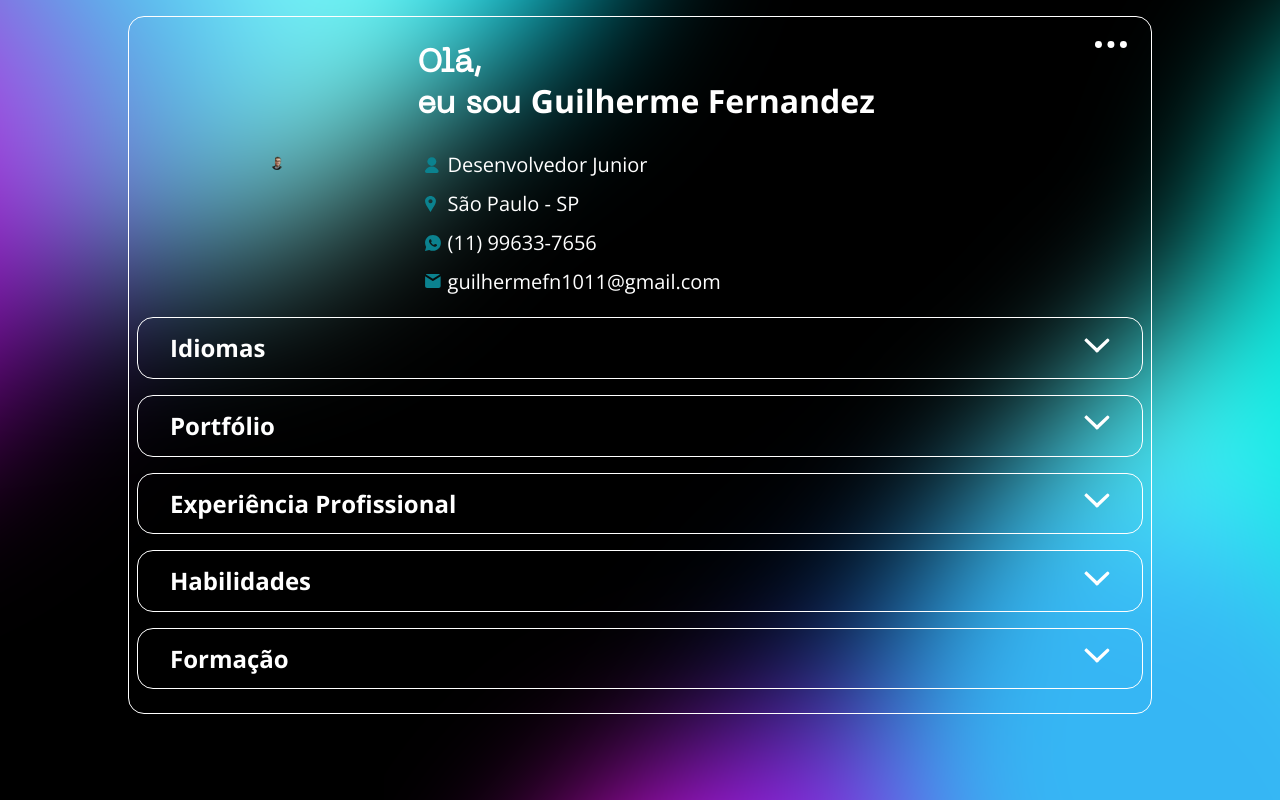
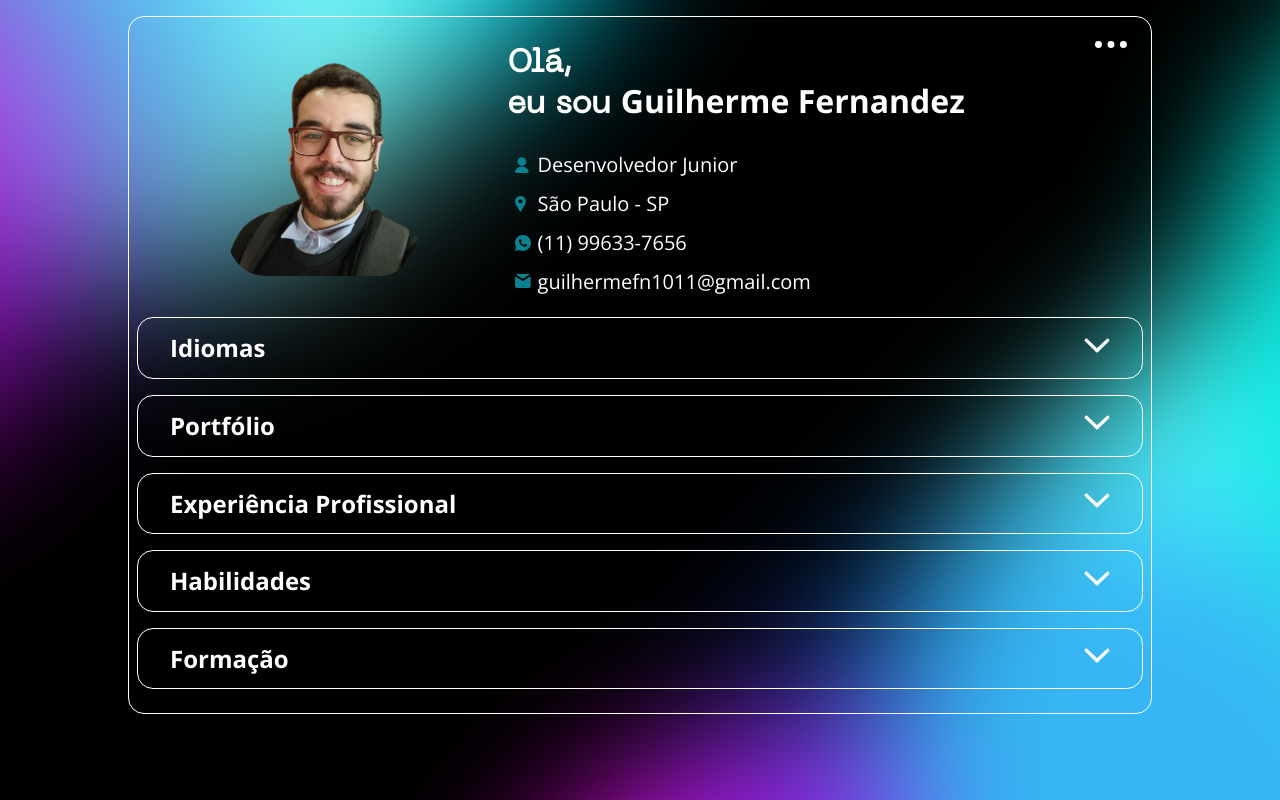
Before and after one commit to guilhermefn1011/js-development-portfolio, a plain HTML site: page index.html in a window 1280 px wide. Drawn offline with nearby package versions, Linux system fonts and the light colour scheme.

Commit message:
Update header.css

```diff
--- a/assets/css/header.css
+++ b/assets/css/header.css
@@ -19,7 +19,8 @@
 }
 
 .header .photo {
-    width: 12px;
+    width: 12rem;
+    border-radius: 20%;
 }
 
 
@@ -81,7 +82,6 @@
     .header .photo{
         grid-area: photo;
         margin: 0 auto;
-        border-radius: 50%;
     }
 
     .header .title{
```
